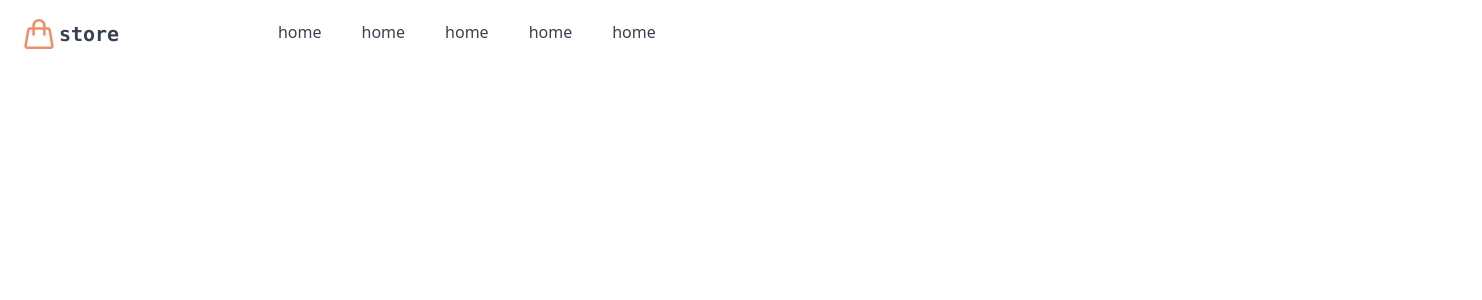
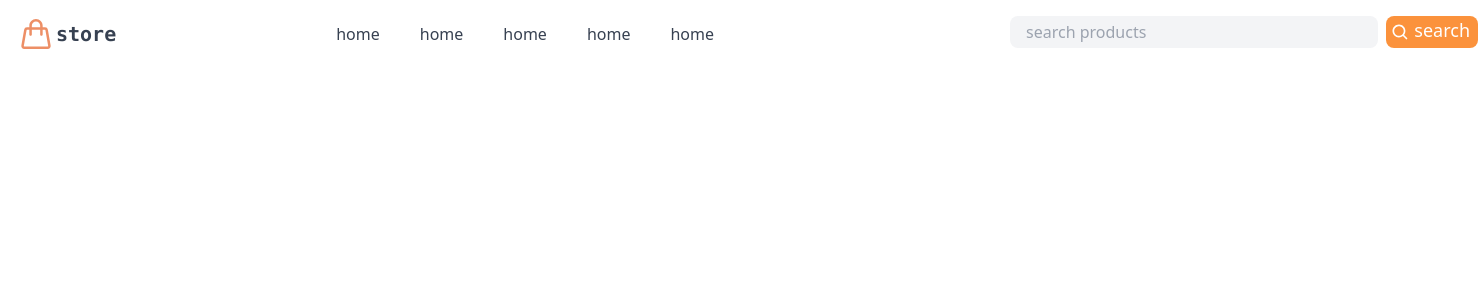
Before and after one commit to Amir-username/storeapp, a React (Vite) app: page / in a window 1280 px wide. Shown: the top 300 px of the page, 1482 px wide, since content can reach past the window. Built offline with nearby package versions, Linux system fonts and the light colour scheme; no server answers.

Commit message:
update navbar

```diff
--- a/src/components/Navbar/NavFull.jsx
+++ b/src/components/Navbar/NavFull.jsx
@@ -2,21 +2,23 @@ import NavBrand from "./NavBrand";
 import NavItem from "./NavItem";
 import NAVMENUN from "../../assets/NAVMENU.svg";
 import NavItemFull from "./NavItemFull";
+import SearchForm from "./SearchForm";
 
 function NavFull({ setIsOpen }) {
   return (
     <>
-      <div className="flex p-3 gap-2 h-16 w-screen justify-center md:justify-start">
+      <div className="flex p-3 gap-64 h-16 w-screen justify-center md:justify-start">
         <div className="flex w-full md:w-32 items-center justify-center mt-1">
           <NavBrand />
         </div>
-        <div className="hidden md:visible md:flex py-2 gap-10 w-full pl-36">
+        <div className="hidden md:visible md:flex py-2 gap-10 w-fit mt-0.5">
           <NavItemFull name={"home"}/>
           <NavItemFull name={"home"}/>
           <NavItemFull name={"home"}/>
           <NavItemFull name={"home"}/>
           <NavItemFull name={"home"}/>
         </div>
+        <SearchForm />
         <img
           onClick={() => setIsOpen(true)}
           src={NAVMENUN}
--- /dev/null
+++ b/src/components/Navbar/SearchForm.jsx
@@ -0,0 +1,19 @@
+import SEARCHW from "../../assets/SEARCHW.svg";
+
+function SearchForm() {
+  return (
+    <div className="flex gap-2  m-1 md:ml-10 md:w-fit">
+      <input
+        className="bg-gray-100 p-4 w-96 rounded-lg focus:outline-none text-gray-500 dark:text-gray-300"
+        type="search"
+        placeholder="search products"
+      />
+      <div className=" bg-orange-400 hover:bg-orange-300 flex rounded-lg gap-1 cursor-pointer">
+        <img src={SEARCHW} className="w-6 h-6 pl-1 mt-1" />
+        <span className="lowercase text-white text-lg pr-3">Search</span>
+      </div>
+    </div>
+  );
+}
+
+export default SearchForm;
```
Also changed, not shown: src/assets/SEARCHW.svg (added).
